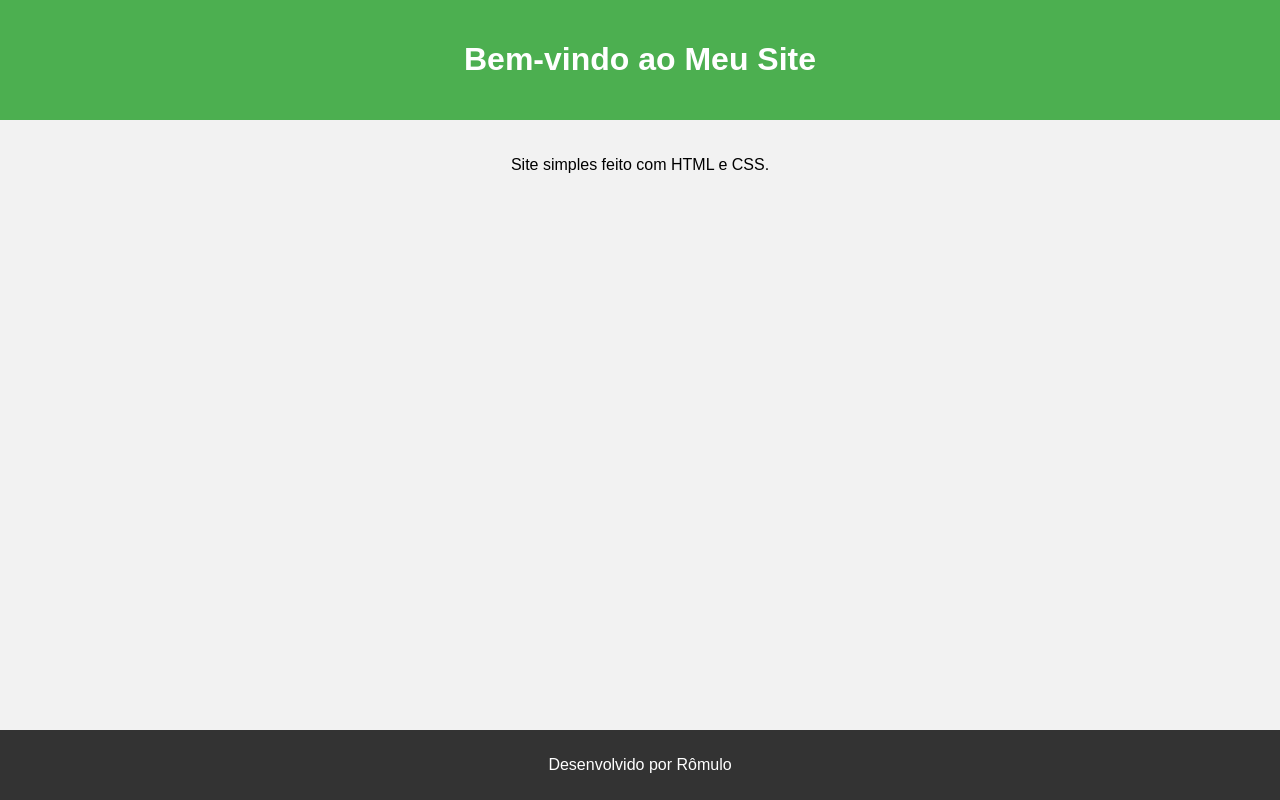
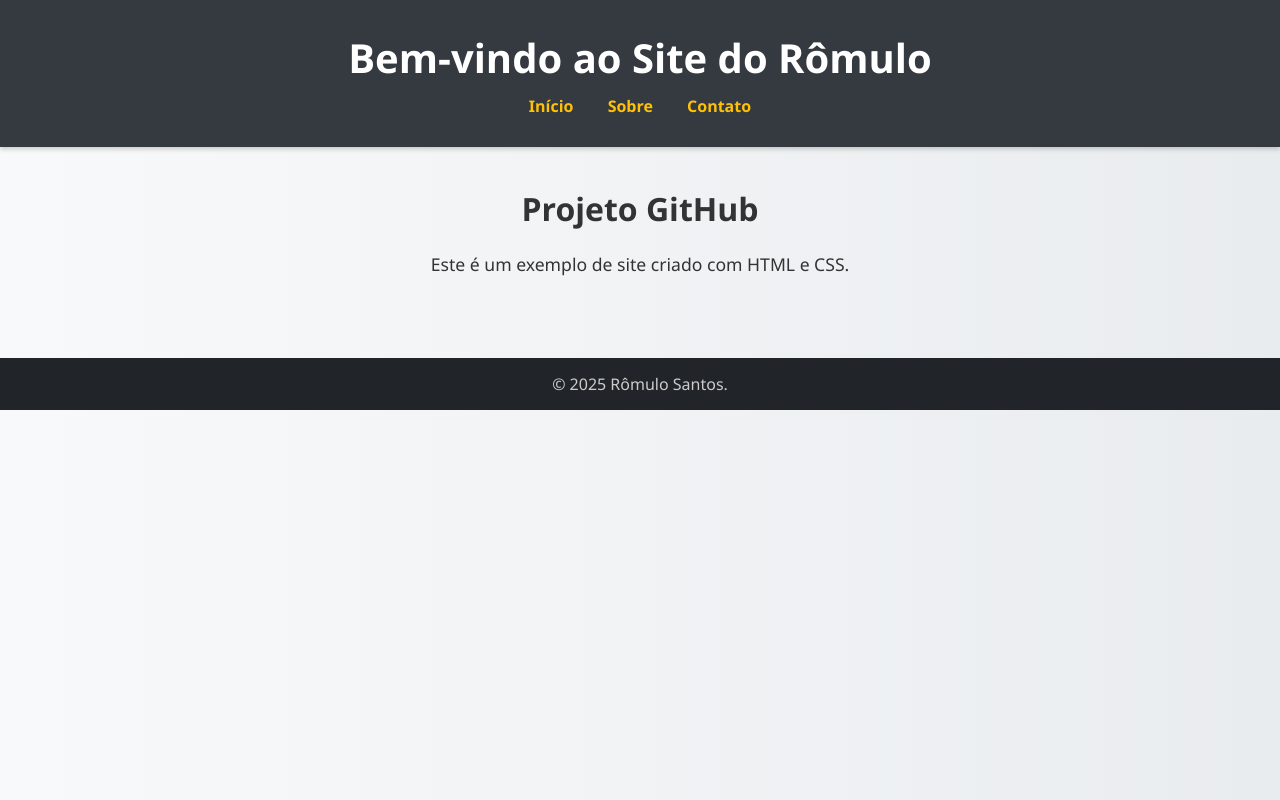
Before and after one commit to Romulo082210/meu-site, a plain HTML site: page index.html in a window 1280 px wide. Drawn offline with Linux system fonts and the light colour scheme.

Commit message:
Update index.html

```diff
--- a/index.html
+++ b/index.html
@@ -2,45 +2,106 @@
 <html lang="pt-br">
 <head>
     <meta charset="UTF-8">
-    <title>Site</title>
+    <title>Site do Rômulo</title>
     <style>
-        body {
-            font-family: Arial, sans-serif;
-            background-color: #f2f2f2;
+        * {
             margin: 0;
             padding: 0;
+            box-sizing: border-box;
+        }
+
+        body {
+            font-family: 'Segoe UI', Tahoma, Geneva, Verdana, sans-serif;
+            background: linear-gradient(to right, #f8f9fa, #e9ecef);
+            color: #333;
+        }
+
+        header {
+            background-color: #343a40;
+            color: #fff;
+            padding: 30px 0;
+            text-align: center;
+            box-shadow: 0 2px 5px rgba(0,0,0,0.2);
+        }
+
+        header h1 {
+            font-size: 2.5rem;
+        }
+
+        nav {
+            margin-top: 10px;
+        }
+
+        nav a {
+            color: #ffc107;
+            margin: 0 15px;
+            text-decoration: none;
+            font-weight: bold;
+        }
+
+        main {
+            padding: 40px 20px;
+            max-width: 900px;
+            margin: auto;
             text-align: center;
         }
 
-        header {
-            background-color: #4CAF50;
-            color: white;
-            padding: 20px 0;
+        main h2 {
+            font-size: 2rem;
+            margin-bottom: 20px;
         }
 
-        main {
-            padding: 20px;
+        main p {
+            font-size: 1.1rem;
+            line-height: 1.6;
         }
 
         footer {
-            background-color: #333;
-            color: white;
-            padding: 10px 0;
-            position: fixed;
-            bottom: 0;
-            width: 100%;
+            background-color: #212529;
+            color: #ccc;
+            padding: 15px 0;
+            text-align: center;
+            margin-top: 40px;
+        }
+
+        footer p {
+            margin: 0;
+        }
+
+        @media (max-width: 600px) {
+            header h1 {
+                font-size: 2rem;
+            }
+
+            main h2 {
+                font-size: 1.5rem;
+            }
+
+            main p {
+                font-size: 1rem;
+            }
         }
     </style>
 </head>
 <body>
+
     <header>
-        <h1>Bem-vindo ao Meu Site</h1>
+        <h1>Bem-vindo ao Site do Rômulo</h1>
+        <nav>
+            <a href="#">Início</a>
+            <a href="#">Sobre</a>
+            <a href="#">Contato</a>
+        </nav>
     </header>
+
     <main>
-        <p> Site simples feito com HTML e CSS.</p>
+        <h2>Projeto GitHub </h2>
+        <p>Este é um exemplo de site criado com HTML e CSS.</p>
     </main>
+
     <footer>
-        <p>Desenvolvido por Rômulo</p>
+        <p>© 2025 Rômulo Santos.</p>
     </footer>
+
 </body>
 </html>
```
